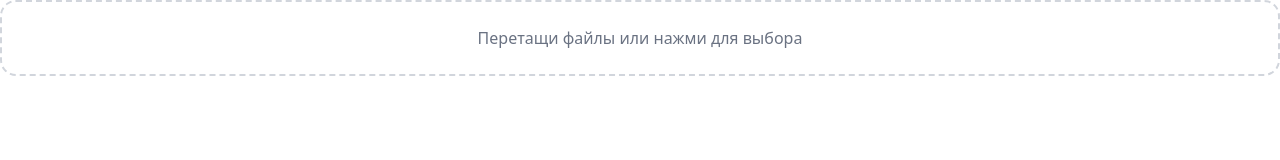
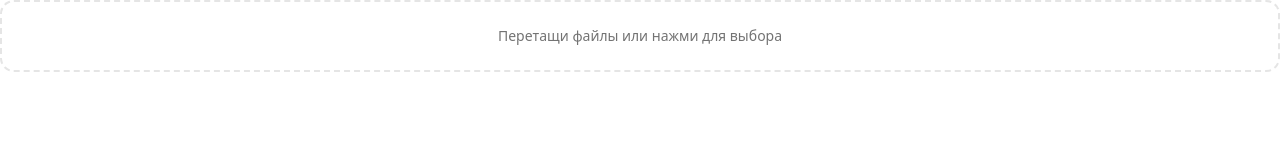
Before and after one commit to Biaslan-git/PixForge, a Next.js app in the folder frontend/: page / in a window 1280 px wide. Shown: the top 160 px of the page. Built offline with nearby package versions, Linux system fonts and the light colour scheme.

Commit message:
Теперь в ImagesUpload используются переменные ShadCN

```diff
--- a/frontend/components/images_upload.tsx
+++ b/frontend/components/images_upload.tsx
@@ -3,6 +3,7 @@
 import React, { useCallback, useState } from "react"
 import { useDropzone } from "react-dropzone"
 import { Button } from "@/components/ui/button"
+import { cn } from "@/lib/utils" // если у тебя есть утилита cn (обычно в shadcn проектах)
 
 export default function ImageUpload() {
   const [files, setFiles] = useState<File[]>([])
@@ -26,11 +27,14 @@ export default function ImageUpload() {
       {/* Зона загрузки */}
       <div
         {...getRootProps()}
-        className={`border-2 border-dashed rounded-2xl p-6 text-center cursor-pointer transition ${isDragActive ? "border-blue-500 bg-blue-50" : "border-gray-300"
-          }`}
+        className={cn(
+          "border-2 border-dashed rounded-xl p-6 text-center cursor-pointer transition",
+          "bg-background border-border text-muted-foreground",
+          isDragActive && "border-primary/50 bg-primary/5"
+        )}
       >
         <input {...getInputProps()} />
-        <p className="text-gray-500">Перетащи файлы или нажми для выбора</p>
+        <p className="text-sm">Перетащи файлы или нажми для выбора</p>
       </div>
 
       {/* Список файлов */}
@@ -38,7 +42,7 @@ export default function ImageUpload() {
         {files.map((file, idx) => (
           <div
             key={idx}
-            className="flex items-center justify-between border rounded-xl px-3 py-2 bg-white shadow-sm"
+            className="flex items-center justify-between rounded-lg border border-border bg-card px-3 py-2 shadow-sm"
           >
             {/* Левая часть: превью + имя */}
             <div className="flex items-center gap-3 flex-1 min-w-0">
@@ -47,7 +51,7 @@ export default function ImageUpload() {
                 alt={file.name}
                 className="w-8 h-8 object-cover rounded"
               />
-              <span className="text-sm text-gray-700 truncate">
+              <span className="text-sm text-card-foreground truncate">
                 {file.name}
               </span>
             </div>
```
